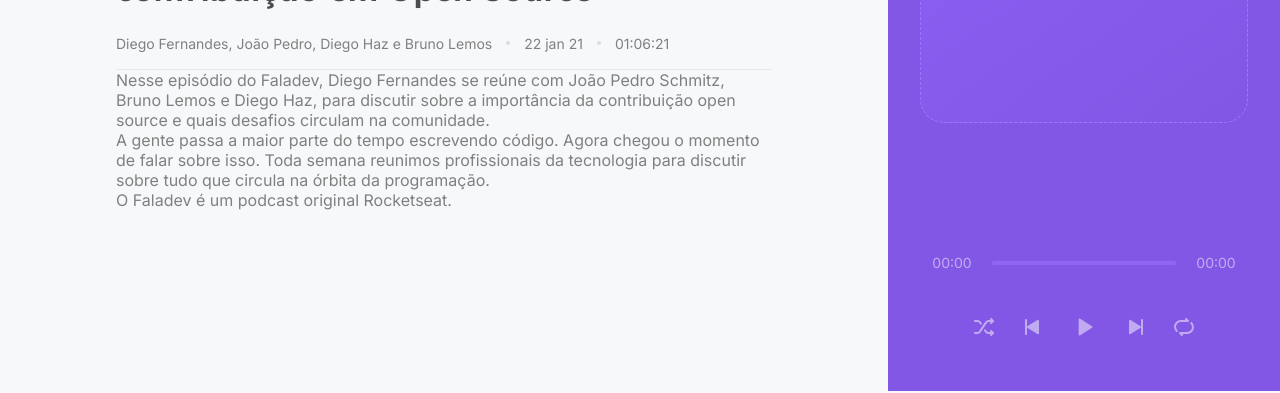
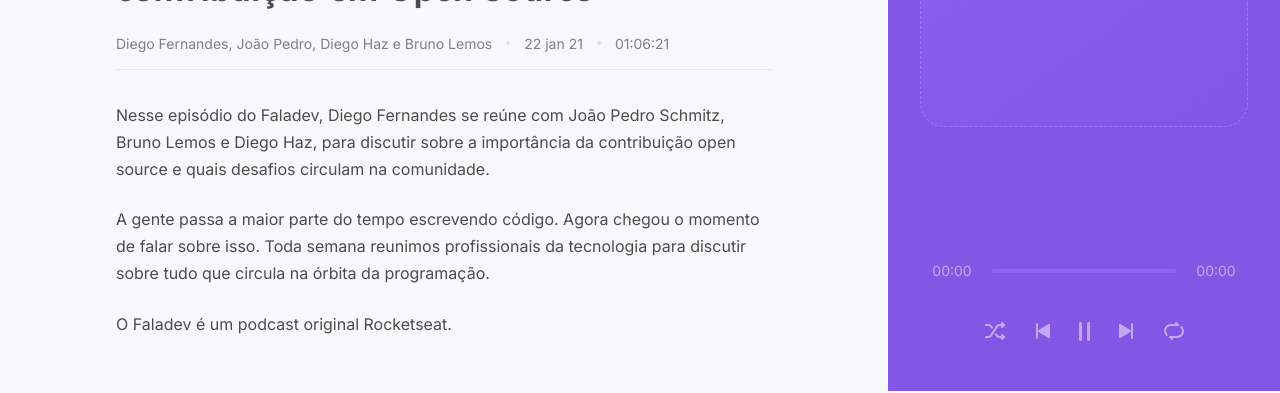
Before and after one commit to BePoyerGabe/podcastr, a Next.js app: page /episodes/a-importancia-da-contribuicao-em-open-source in a window 1280 px wide. Shown: the part 409-802 px from the top of the page. Built offline with nearby package versions, Linux system fonts and the light colour scheme; data requests are answered from the project's data file.

Commit message:
slider and play/pause podcast

```diff
--- a/package.json
+++ b/package.json
@@ -12,6 +12,7 @@
     "axios": "^0.21.1",
     "date-fns": "^2.21.1",
     "next": "10.1.3",
+    "rc-slider": "^9.7.2",
     "react": "17.0.2",
     "react-dom": "17.0.2",
     "sass": "^1.32.11"
--- a/src/components/Player/index.tsx
+++ b/src/components/Player/index.tsx
@@ -1,5 +1,5 @@
 import Image from 'next/image'
-import { useContext } from 'react'
+import { useContext, useEffect, useRef } from 'react'
 import { PlayerContext } from '../../contexts/playerContext'
 
 import Slider from 'rc-slider'
@@ -9,7 +9,21 @@ import styles from './styles.module.scss'
 
 
 export function Player() {
-    const { episodeList, currentEpisodeIndex } =useContext(PlayerContext)
+    const audioRef = useRef<HTMLAudioElement>(null)
+
+    const { episodeList, currentEpisodeIndex, isPlaying, togglePlay, setPlayingState } = useContext(PlayerContext)
+
+    useEffect(() => {
+        if (!audioRef.current) {
+            return
+        }
+
+        if ( isPlaying ) {
+            audioRef.current.play()
+        } else {
+            audioRef.current.pause()
+        }
+    }, [isPlaying])
 
     const episode = episodeList[currentEpisodeIndex]
 
@@ -43,7 +57,9 @@ export function Player() {
                     <div className={styles.slider}>
                         { episode ? (
                             <Slider
-
+                              trackStyle={{ backgroundColor: '#04d361' }}
+                              railStyle= {{ backgroundColor: '#9f75ff' }}
+                              handleStyle= {{ borderColor: '#04d361', borderWidth: 4 }}
                             />
                         ) : (
                             <div className={styles.emptySlider}></div>
@@ -52,17 +68,30 @@ export function Player() {
                     <span>00:00</span>
                 </div>
 
+                { episode && (
+                    <audio
+                      src={episode.url}
+                      autoPlay
+                      ref={audioRef}
+                      onPlay={() => {setPlayingState(true)}}
+                      onPause={() => {setPlayingState(false)}}
+
+                      />
+                ) }
+
                 <div className={styles.buttons}>
-                    <button type="button">
+                    <button type="button" disabled={!episode}>
                         <img src="/shuffle.svg" alt="Embaralhar"/>
                     </button>
-                    <button type="button">
+                    <button type="button" disabled={!episode}>
                         <img src="/play-previous.svg" alt="Tocar anterior"/>
                     </button>
-                    <button type="button" className={styles.playBt}>
-                        <img src="/play.svg" alt="Tocar"/>
+                    <button type="button" className={styles.playBt} disabled={!episode} onClick={togglePlay}>
+                        { isPlaying
+                          ? ( <img src="/play.svg" alt="Tocar"/> )
+                          : ( <img src="/pause.svg" alt="Tocar"/> )}
                     </button>
-                    <button type="button">
+                    <button type="button" disabled={!episode}>
                         <img src="/play-next.svg" alt="Tocar próxima"/>
                     </button>
                     <button type="button">
--- a/src/components/Player/styles.module.scss
+++ b/src/components/Player/styles.module.scss
@@ -107,11 +107,25 @@
     border: 0;
     font-size: 0;
 
+    transition: filter 0.2s;
+
+    &:disabled {
+      cursor: default;
+    }
+
+    &:hover:not(:disabled) {
+      filter: brightness(0.8);
+    }
+
     &.plaBt {
       width: 4rem;
       height: 4rem;
       border-radius: 1rem;
       background: var(--purple-400);
+
+      &:hover:not(:disabled) {
+        filter: brightness(0.95);
+      }
     }
   }
 }
--- a/src/contexts/playerContext.ts
+++ b/src/contexts/playerContext.ts
@@ -11,7 +11,11 @@ type Episode = {
 type PlayerContextData = {
     episodeList: Episode[];
     currentEpisodeIndex: number;
-    play: (episode: Episode) => void
+    isPlaying: boolean;
+    play: (episode: Episode) => void;
+    togglePlay: () => void;
+    setPlayingState: (state: boolean) => void;
+
 }
 
 export const PlayerContext = createContext({} as PlayerContextData)
--- a/src/pages/_app.tsx
+++ b/src/pages/_app.tsx
@@ -11,14 +11,26 @@ import { useState } from "react";
 function MyApp({ Component, pageProps }) {
   const [episodeList, setEpisodeList] = useState([])
   const [currentEpisodeIndex, setCurrentEpisodeIndex] = useState(0)
+  const [isPlaying, setIsPlaying] = useState(false)
 
   function play(episode) {
     setEpisodeList([episode])
     setCurrentEpisodeIndex(0)
+    setIsPlaying(true)
   }
 
+  function togglePlay() {
+    setIsPlaying(!isPlaying)
+  }
+
+  //KEYBOARD SHORTCUT
+  function setPlayingState(state: boolean) {
+    setIsPlaying(state)
+  }
+
+
   return (
-    <PlayerContext.Provider value={{ episodeList, currentEpisodeIndex, play }}>
+    <PlayerContext.Provider value={{ episodeList, currentEpisodeIndex, play, isPlaying, togglePlay, setPlayingState }}>
       <div className={styles.wrapper}>
         <main>
           <Header />
--- a/src/pages/episodes/[slug].tsx
+++ b/src/pages/episodes/[slug].tsx
@@ -59,6 +59,8 @@ export default function Episode({ episode }: EpisodeProps) {
     )
 }
 
+
+
 export const getStaticPaths: GetStaticPaths = async () => {
     return {
         paths: [],
--- a/src/pages/episodes/episode.module.scss
+++ b/src/pages/episodes/episode.module.scss
@@ -73,4 +73,14 @@
       }
     }
   }
+
+  .description {
+    margin-top: 2rem;
+    line-height: 1.675rem;
+    color: var(--gray-800);
+
+    p {
+      margin: 1.5rem 0;
+    }
+  }
 }
```
Also changed, not shown: 1 other file (tests, documents, lock files or other folders).
